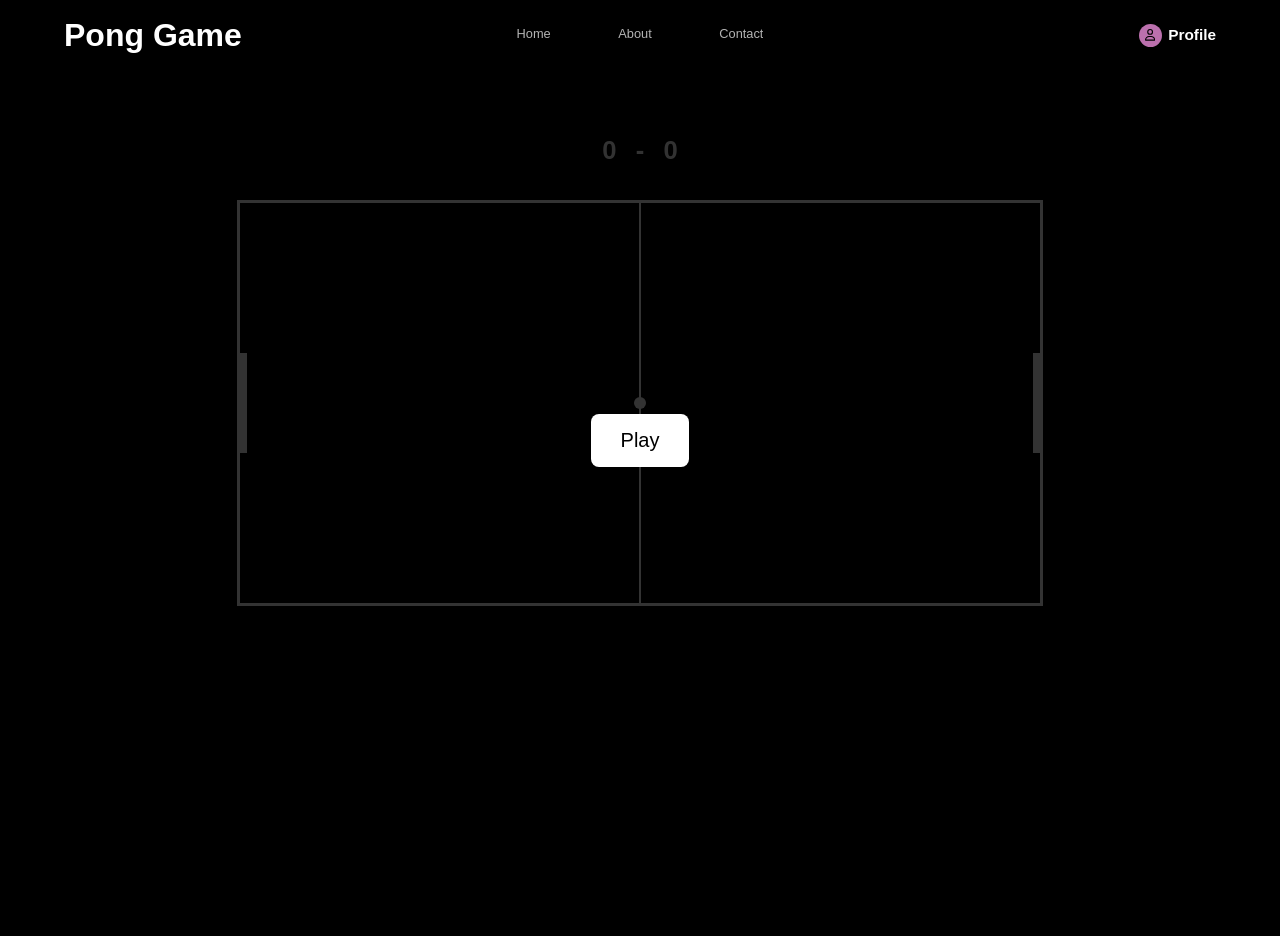
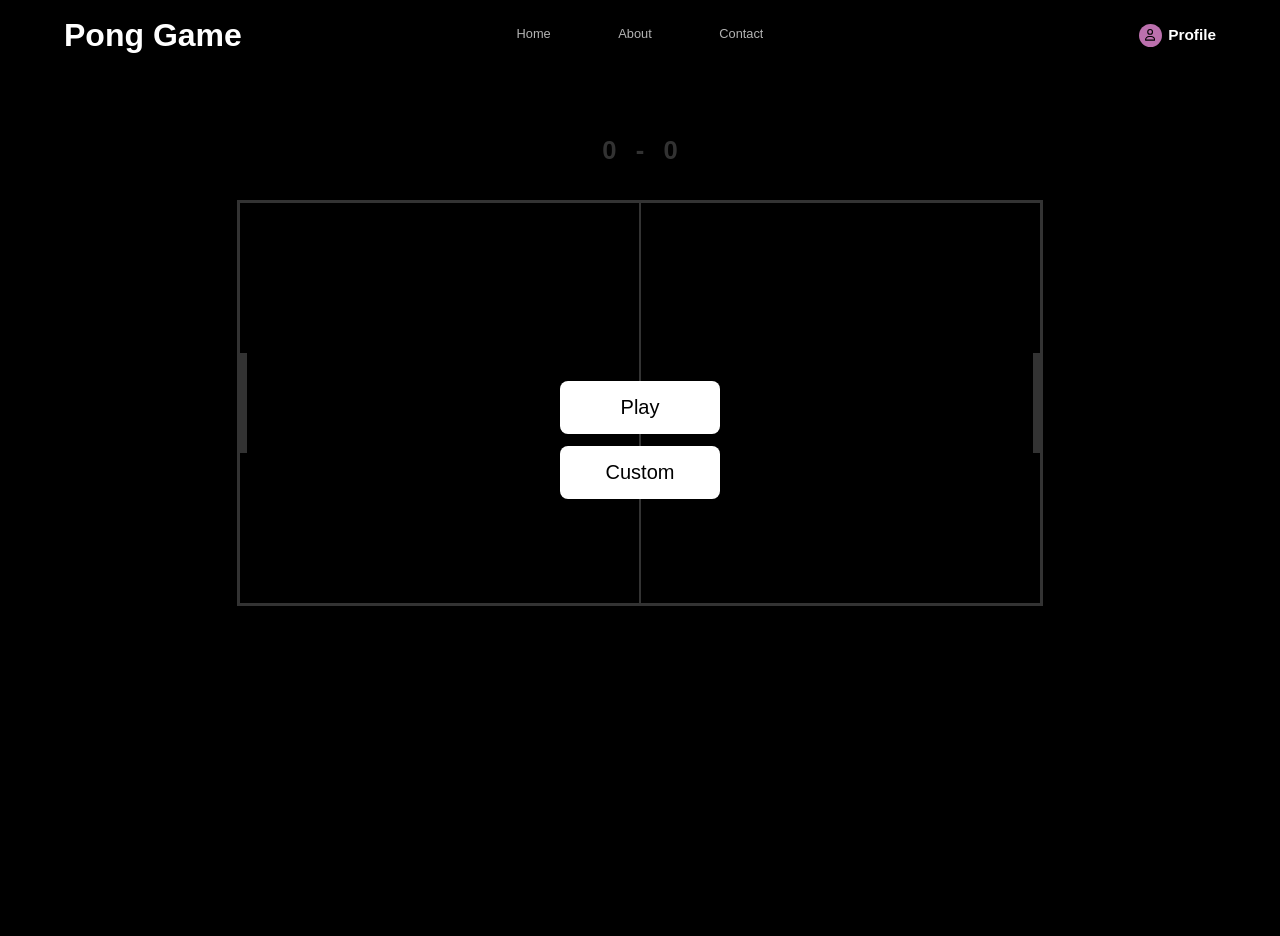
Before and after one commit to yvann-ba/ft_transcendence, a Django app: page /pong-game/ in a window 1280 px wide. Run offline with Django 5.2, Linux system fonts and the light colour scheme; some libraries are stand-ins or nearby versions; some web fonts are replaced.

Commit message:
added custom menu

```diff
--- a/docker-compose/docker-compose.yml
+++ b/docker-compose/docker-compose.yml
@@ -1,3 +1,5 @@
+version: '3.3'
+
 services:
   db:
     image: postgres:13
--- a/docker-compose/requirements/app/myproject/static/css/pong-game.css
+++ b/docker-compose/requirements/app/myproject/static/css/pong-game.css
@@ -1,9 +1,20 @@
 
-.pong-game {
+.main-menu {
 	position: absolute;
 	display: flex;
 	align-items: center;
 	justify-content: center;
+	height: 100vh;
+	width: 100%;
+	font-family: Aeonik, sans-serif;
+}
+
+.pong-custom-menu {
+	position: absolute;
+	display: flex;
+	align-items: center;
+	justify-content: flex-end;
+	padding: 7.2vh;
 	height: 100vh;
 	width: 100%;
 	font-family: Aeonik, sans-serif;
@@ -15,7 +26,7 @@
 	top: 25vh;
 }
 
-#play-overlay {
+#pong-menu {
     position: absolute;
 	top: 15vh;
     width: 100%;
@@ -25,9 +36,11 @@
     justify-content: center;
     align-items: center;
 	z-index: 10;
+	flex-direction: column;
+	gap: 1.5vh;
 }
 
-#play-button {
+.pong-button {
     background: #ffffff;
     color: rgb(0, 0, 0);
     border: none;
@@ -36,18 +49,20 @@
     border-radius: 8px;
     cursor: pointer;
     transition: transform 0.2s ease, background 0.3s ease;
+	width: 20vh;
 }
 
-#play-button:hover {
+.pong-button:hover {
     background: #BB70AD;
     transform: scale(1.1);
 }
 
-#play-overlay.hidden {
-    display: none;
+.hidden {
+    display: none !important;
 }
 
-.pong-game #scoreboard {
+
+#pong-game #scoreboard {
 	position: absolute;
 	display: flex;
 	justify-content: center;
@@ -56,6 +71,6 @@
 	font-size: 2rem;
 	font-weight: 700;
 	height: 100vh;
-	width: 100%;
+	width: 800px;
 	gap: 1.5rem;
 }
--- a/docker-compose/requirements/app/myproject/static/js/pong-game.js
+++ b/docker-compose/requirements/app/myproject/static/js/pong-game.js
@@ -1,6 +1,10 @@
 // Configuration du canvas
 const canvas = document.getElementById("pongCanvas");
 const ctx = canvas.getContext("2d");
+
+// Colors
+groundColor = "#fff";
+ballColor = "#fff";
 
 // Dimensions et positions
 const paddleWidth = 7;
@@ -52,7 +56,7 @@ function draw() {
     ctx.clearRect(0, 0, canvas.width, canvas.height);
 
     // Dessiner le terrain
-    ctx.fillStyle = "#fff";
+    ctx.fillStyle = groundColor;
     ctx.fillRect(canvas.width / 2 - 1, 0, 2, canvas.height);
 
     // Dessiner les raquettes
@@ -62,7 +66,7 @@ function draw() {
     // Dessiner la balle (ronde)
     ctx.beginPath();
     ctx.arc(ballX, ballY, ballRadius, 0, Math.PI * 2);
-    ctx.fillStyle = "#fff";
+    ctx.fillStyle = ballColor;
     ctx.fill();
     ctx.closePath();
 }
@@ -136,7 +140,7 @@ function resetGame() {
     player1Score = 0;
     player2Score = 0;
     resetBall();
-    document.getElementById("play-overlay").classList.remove("hidden");
+    document.getElementById("pong-menu").classList.remove("hidden");
 }
 
 // Boucle principale
@@ -148,9 +152,20 @@ function gameLoop() {
 
 // Lancer ou arrêter le jeu
 document.getElementById("play-button").addEventListener("click", () => {
+    document.getElementById("pong-menu").classList.add("hidden");
     gameRunning = true;
-    document.getElementById("play-overlay").classList.add("hidden");
 });
+
+// Customisation des couleurs
+document.getElementById("custom-button").addEventListener("click", () => {
+    document.getElementById("pong-menu").classList.add("hidden");
+    document.getElementById("pong-custom-menu").classList.remove("hidden");
+
+    document.getElementById("pong-game").classList.remove("main-menu".add);
+    document.getElementById("pong-game").classList.add("pong-custom-menu");
+
+});
+
 
 // Démarrage
 gameLoop();
--- a/docker-compose/requirements/app/myproject/templates/pong-game.html
+++ b/docker-compose/requirements/app/myproject/templates/pong-game.html
@@ -9,16 +9,26 @@
 
 <link rel="stylesheet" href="{% static 'css/pong-game.css' %}">
 
-<div class="pong-game">
+<div id="pong-game" class="main-menu">
 	<div id="scoreboard">
 		<span id="player1-score"> 0</span> - <span id="player2-score">0</span>
 	</div>
-	<div id="play-overlay">
-		<button id="play-button"> Play </button>
+	<div id="pong-menu">
+		<div id="play-overlay">
+			<button class="pong-button " id="play-button"> Play </button>
+		</div>
+		<div id="custom-overlay">
+			<button class="pong-button" id="custom-button"> Custom </button>
+		</div>
 	</div>
+
+	<div id="pong-custom-menu" class="hidden">
+	</div>
+
 	<canvas id="pongCanvas" width="800" height="400"></canvas>
+</div>
 
-</div>
+
 
 <script src="{% static 'js/pong-game.js' %}"></script>
 
```
